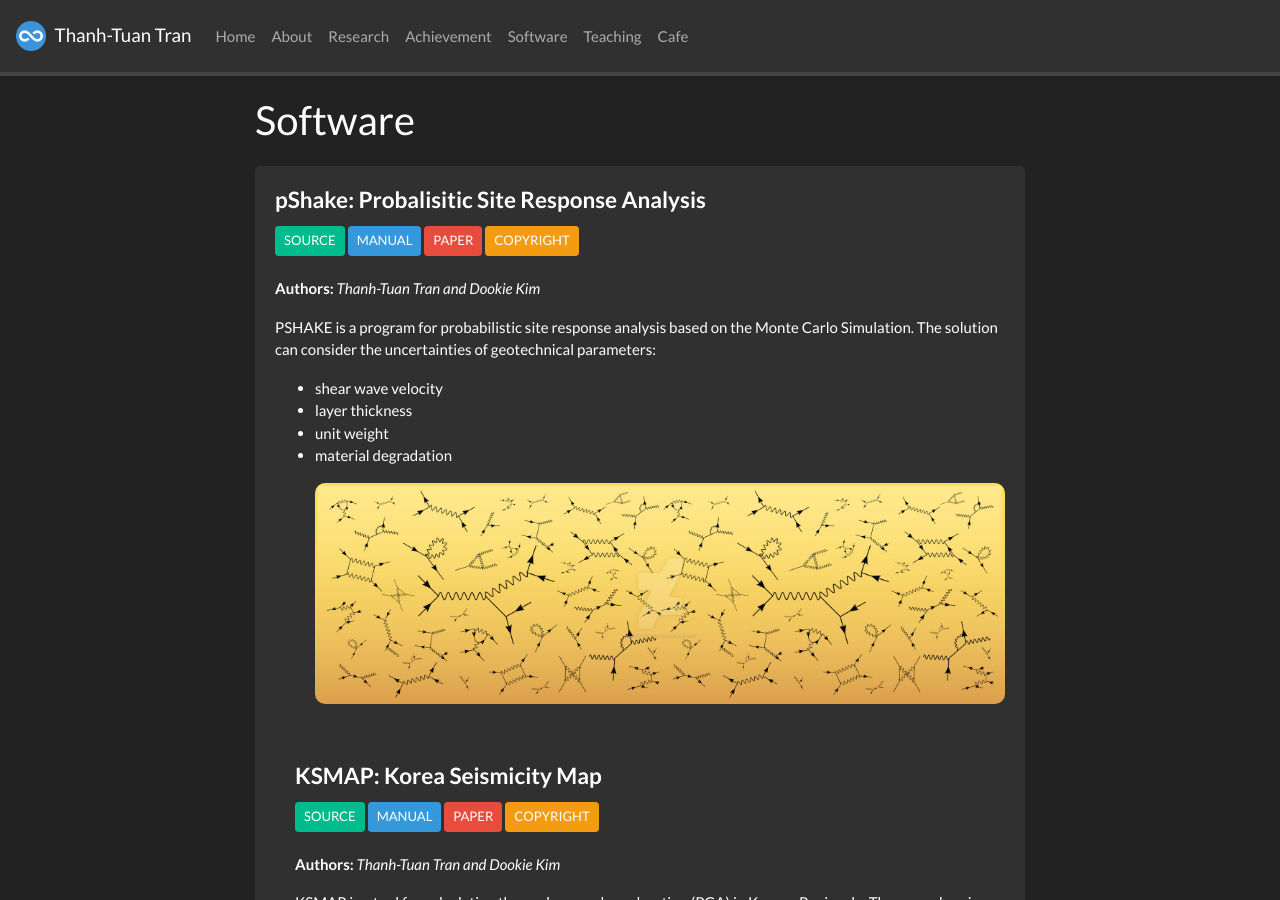
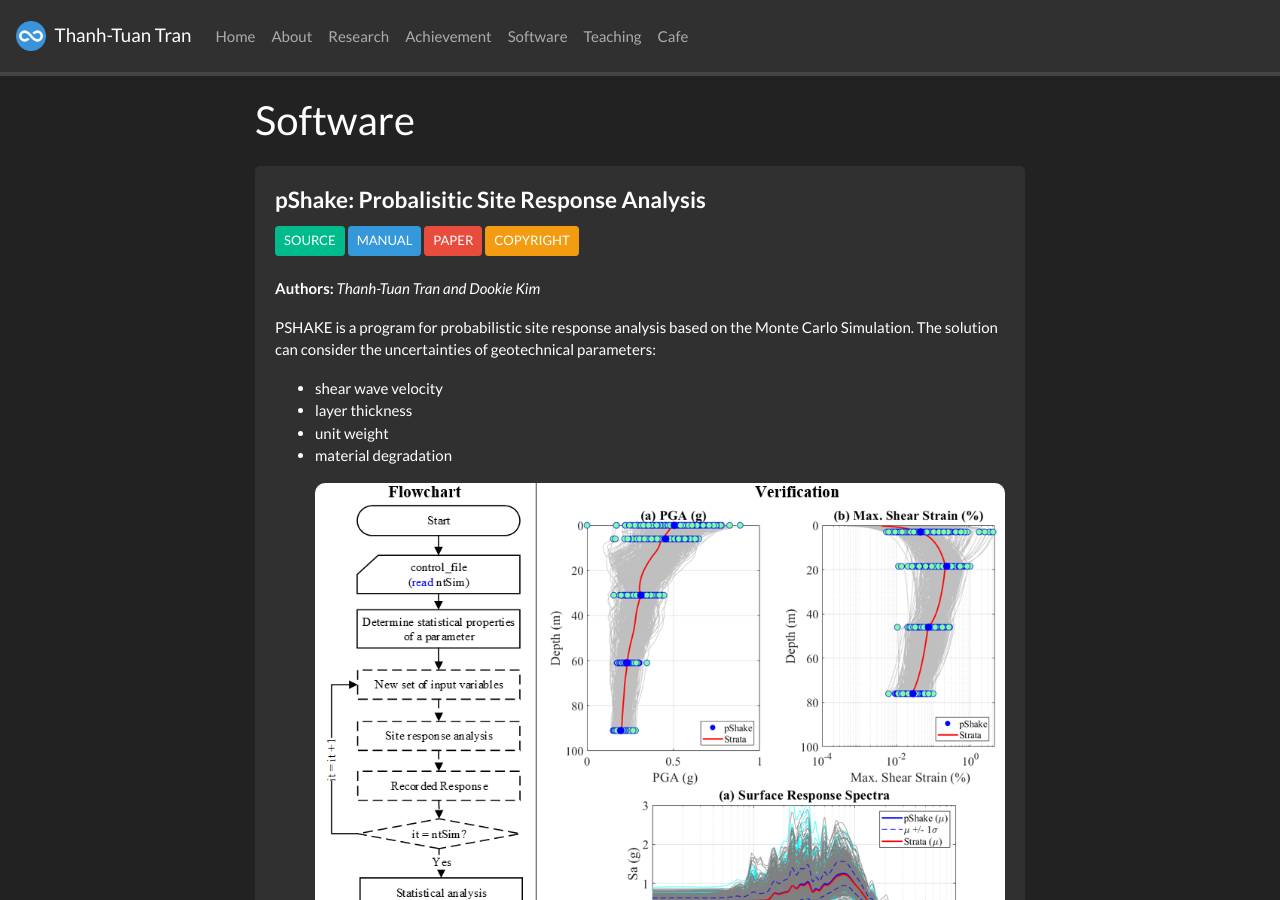
Before and after one commit to 3tbk/3tbk, a Jekyll site: the page built from _pages/software.md, in a window 1280 px wide and 900 px high. Built offline with Jekyll 4.4.1, drawn with Linux system fonts in a browser that asks for light colours; nearby versions of some CDN libraries; a style sheet for code colours, icons or effects is not loaded.

Commit message:
Update software.md

```diff
--- a/_pages/software.md
+++ b/_pages/software.md
@@ -58,11 +58,11 @@ PSHAKE is a program for probabilistic site response analysis based on the Monte
         <li>material degradation</li>
    </ul>
   <ul>
-    <img src="{{ site.url }}{{ site.baseurl }}/images/banner.jpg" width="100%"/>
+    <img src="{{ site.url }}{{ site.baseurl }}/software/pshake/pshake.png" width="100%"/>
   </ul>
 </div>
 </div>
-
+</div>
 
 
 <div class="jumbotron">
```
